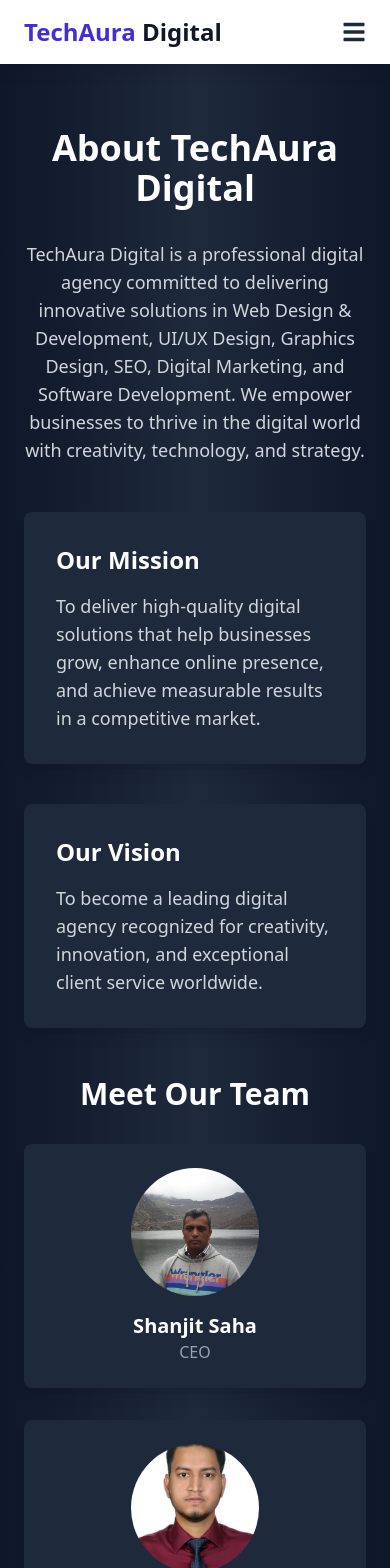
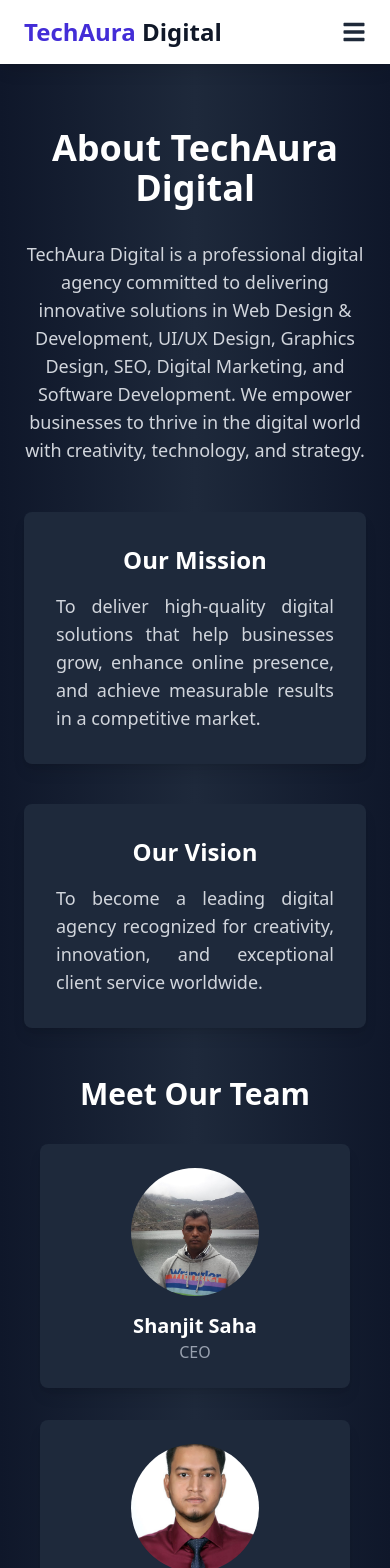
Before and after one commit to shuvakarmakar/techaura-digital-client, a React (Vite) app: page /about-us in a window 390 px wide. Shown: the top 1568 px of the page. Built offline with nearby package versions, Linux system fonts and the light colour scheme.

Commit message:
Update URL

```diff
--- a/src/Pages/AboutUs.jsx
+++ b/src/Pages/AboutUs.jsx
@@ -23,27 +23,28 @@ const AboutUs = () => {
                 </p>
 
                 {/* Mission & Vision */}
-                <div className="grid md:grid-cols-2 gap-10 mb-12">
-                    <div className="bg-[#1e293b] p-8 rounded-lg shadow-lg hover:shadow-2xl transition duration-300">
-                        <h2 className="text-2xl font-semibold mb-4">Our Mission</h2>
-                        <p className="text-gray-300 text-lg">
+                <div className="grid grid-cols-1 md:grid-cols-2 gap-10 mb-12">
+                    <div className="bg-[#1e293b] p-8 rounded-lg shadow-lg hover:shadow-2xl transition duration-300 flex flex-col justify-center">
+                        <h2 className="text-2xl font-semibold mb-4 text-center md:text-left">Our Mission</h2>
+                        <p className="text-gray-300 text-lg text-justify">
                             To deliver high-quality digital solutions that help businesses grow,
                             enhance online presence, and achieve measurable results in a competitive market.
                         </p>
                     </div>
-                    <div className="bg-[#1e293b] p-8 rounded-lg shadow-lg hover:shadow-2xl transition duration-300">
-                        <h2 className="text-2xl font-semibold mb-4">Our Vision</h2>
-                        <p className="text-gray-300 text-lg">
+                    <div className="bg-[#1e293b] p-8 rounded-lg shadow-lg hover:shadow-2xl transition duration-300 flex flex-col justify-center">
+                        <h2 className="text-2xl font-semibold mb-4 text-center md:text-left">Our Vision</h2>
+                        <p className="text-gray-300 text-lg text-justify">
                             To become a leading digital agency recognized for creativity, innovation,
                             and exceptional client service worldwide.
                         </p>
                     </div>
                 </div>
 
+
                 {/* Team Section */}
                 <div className="mb-12">
                     <h2 className="text-3xl font-bold text-center mb-8">Meet Our Team</h2>
-                    <div className="grid sm:grid-cols-2 md:grid-cols-5 gap-8">
+                    <div className="grid grid-cols-1 sm:grid-cols-2 md:grid-cols-3 lg:grid-cols-5 gap-8 px-4 md:px-0">
                         <div className="bg-[#1e293b] p-6 rounded-lg shadow-lg hover:shadow-2xl transition duration-300 text-center">
                             <img
                                 src={CEO}
```
